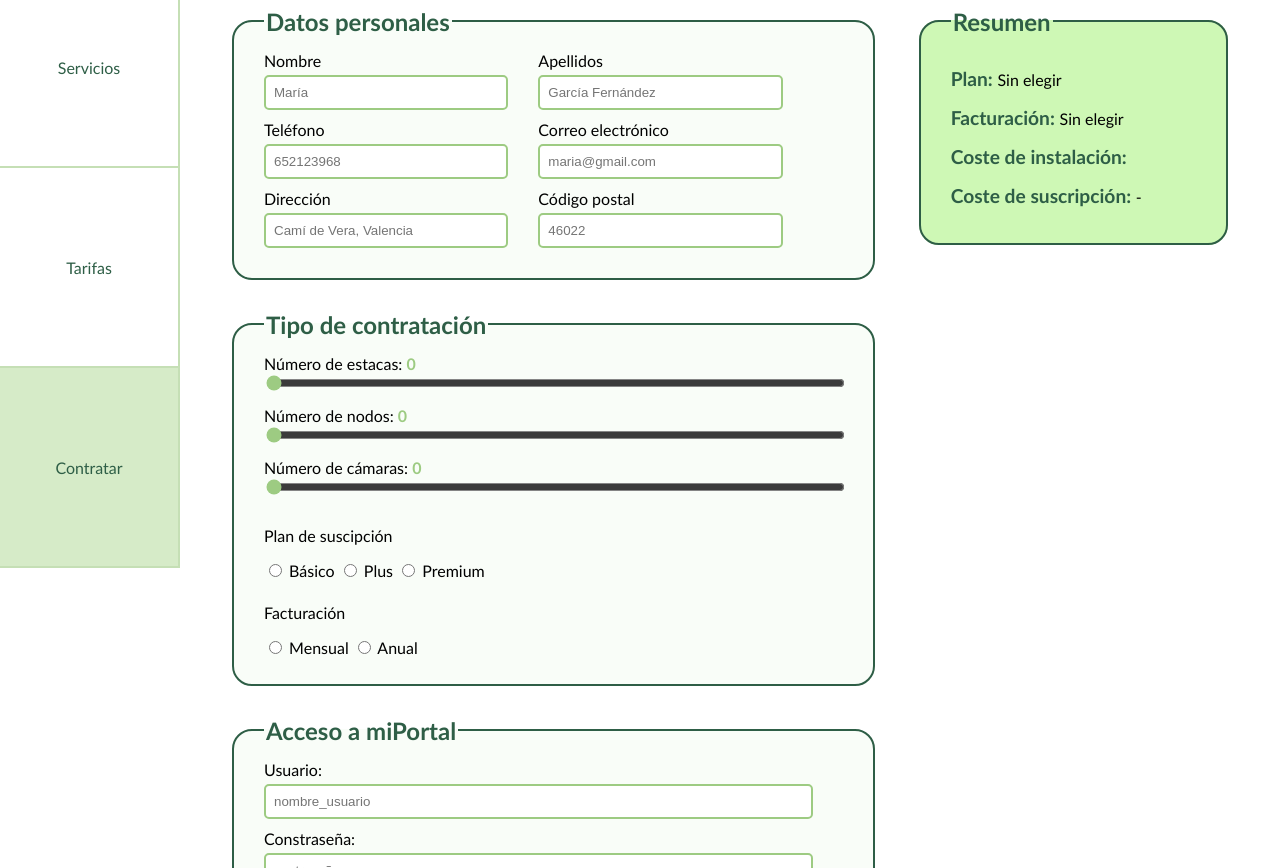
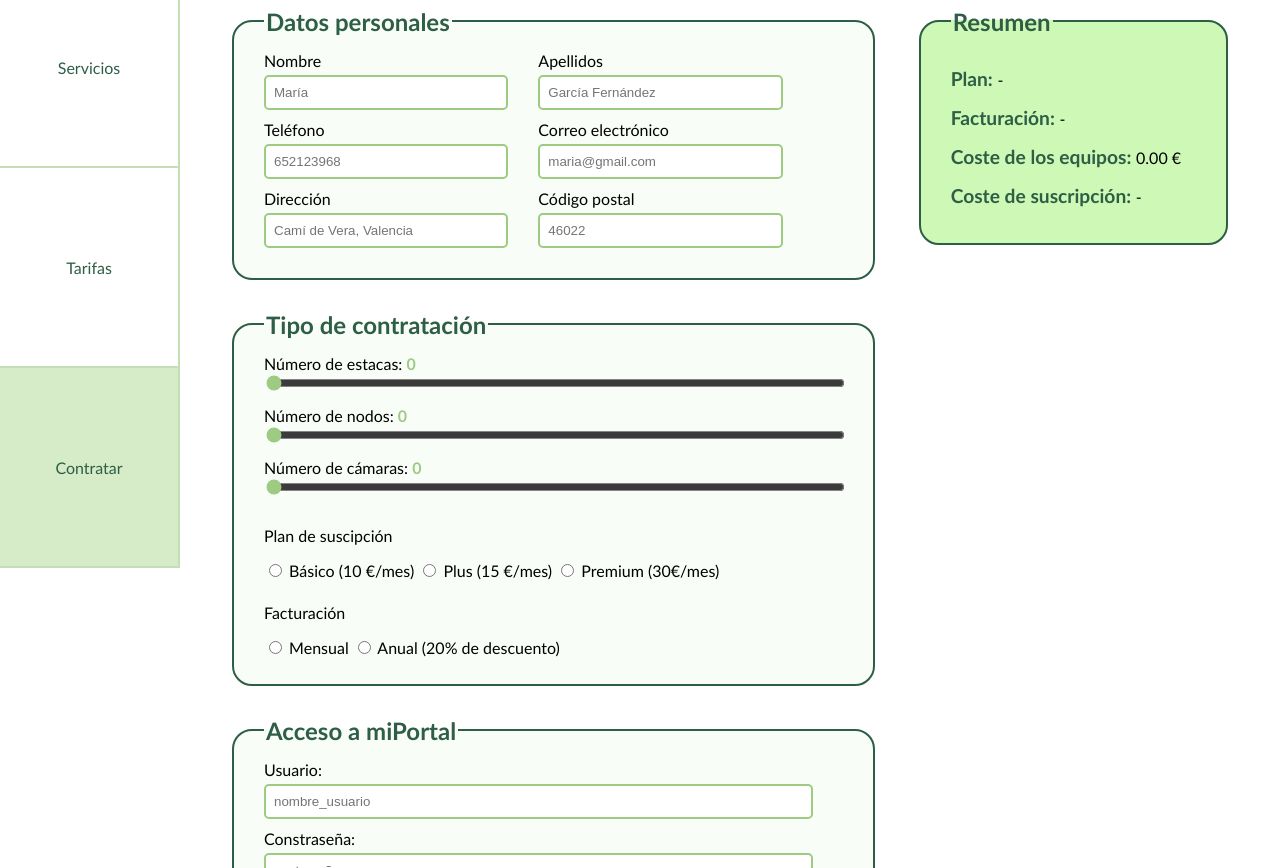
Before and after one commit to LuciaLopezRibera/trabajo-temer, a plain HTML site: page Belen/html/contratar.html in a window 1280 px wide. Shown: the part 232-1100 px from the top of the page. Drawn offline with Linux system fonts and the light colour scheme.

Commit message:
Resumen terminado

```diff
--- a/Belen/html/contratar.html
+++ b/Belen/html/contratar.html
@@ -76,17 +76,17 @@
 
               <p id="titSuscripcion">Plan de suscipción</p>
               <input type="radio" id="basico" name="suscripcion" value="basico">
-              <label for="basico">Básico</label>
+              <label for="basico">Básico (10 €/mes)</label>
               <input type="radio" id="plus" name="suscripcion" value="plus">
-              <label for="plus">Plus</label>
+              <label for="plus">Plus (15 €/mes)</label>
               <input type="radio" id="premium" name="suscripcion" value="premium">
-              <label for="premium">Premium</label>
+              <label for="premium">Premium (30€/mes)</label>
 
               <p id="titFacturacion">Facturación</p>
               <input type="radio" id="factmens" name="facturacion" value="mensual">
               <label for="factmens">Mensual</label>
               <input type="radio" id="factan" name="facturacion" value="anual">
-              <label for="factan">Anual</label>
+              <label for="factan">Anual (20% de descuento)</label>
             </fieldset>
 
             <!-- Usuario y contraseña-->
@@ -112,7 +112,7 @@
             <legend>Resumen</legend>
             <p><span class="sub-resumen">Plan: </span><span id="res-plan"></span></p>
             <p><span class="sub-resumen">Facturación: </span><span id="res-facturacion"></span></p>
-            <p><span class="sub-resumen">Coste de instalación: </span><span id="res-instalacion"></span></p>
+            <p><span class="sub-resumen">Coste de los equipos: </span><span id="res-equipos"></span><br><span class="descuento" id="res-descuento-equip"></span></p>
             <p><span class="sub-resumen">Coste de suscripción: </span><span id="res-suscripcion"></span><br><span class="descuento" id="res-descuento-suscr"></span></p>
             </fieldset>
             </div>
--- a/Belen/js/contratar.js
+++ b/Belen/js/contratar.js
@@ -70,16 +70,12 @@ formulario.addEventListener("submit", function(evento){
 
 // RESUMEN
 
-const precio_estaca=29.9;
-const precio_nodo=34.9;
-const precio_camara=20.9;
-
 formulario.addEventListener("input", actualizarResumen);
 
 function actualizarResumen(){
     // ACTUALIZO EL PLAN
     let plan = document.querySelector('input[name="suscripcion"]:checked');
-    let tipo_plan = "Sin elegir";
+    let tipo_plan = "-";
     let precio_plan = 0;
 
     // cuando se marque la casilla en el formulario, que se actualice
@@ -99,7 +95,7 @@ function actualizarResumen(){
 
     // ACTUALIZO FACTURACION
     let facturacion = document.querySelector('input[name="facturacion"]:checked');
-    let tipo_facturacion = "Sin elegir";
+    let tipo_facturacion = "-";
     let coste_suscripcion="-";
     let descuento_suscr="";
 
@@ -108,13 +104,13 @@ function actualizarResumen(){
         if (facturacion.value === "mensual") {
             tipo_facturacion = "Mensual";
             if (plan !== null) { // para que si no se ha marcado todavia el plan no se actualizo porque si no me va a salir 0
-                coste_suscripcion=precio_plan+ "€/mes";
+                coste_suscripcion=precio_plan+ " €/mes";
             }
         } else if (facturacion.value === "anual") {
             tipo_facturacion = "Anual";
             if (plan !== null) {
-                coste_suscripcion=precio_plan*12*0.8+ "€/año";
-                descuento_suscr="descuento de "+ precio_plan*0.2*12 + "€/año en la suscripción.";
+                coste_suscripcion=precio_plan*12*0.8+ " €/año";
+                descuento_suscr="descuento de "+ precio_plan*0.2*12 + " €/año en la suscripción.";
             }
         }
     }
@@ -125,12 +121,48 @@ function actualizarResumen(){
     // actualizo descuento
     document.getElementById("res-descuento-suscr").textContent =descuento_suscr;
 
-    // calculo el precio de las estacas, nodos y camaras
+    // CALCULO PRECIO DE LOS EQUIPOS
+    const precio_estaca=29.9;
+    const precio_nodo=34.9;
+    const precio_camara=20.9;
 
-    // actualizo el precio de la instalacion
+    let coste_estacas=0;
+    let coste_nodos=0;
+    let coste_camaras=0;
+    let est_gratis=0;
+    let nodos_gratis=0;
+    let cam_gratis=0;
+    let coste_equipos=0 + " €";
+    let descuento_equip="";
+    let i;
 
+    // coste estacas
+    for (i = 10; i <= estacas.value; i = i + 10) {// Cada vez que tenemos paquetes de 10, hay 2 estacas gratis
+        est_gratis = est_gratis + 2;
+    }
+    coste_estacas=(estacas.value-est_gratis)*precio_estaca;
 
+    // coste nodos
+    for (i = 10; i <= nodos.value; i = i + 10) {
+        nodos_gratis = nodos_gratis + 2;
+    }
+    coste_nodos=(nodos.value-nodos_gratis)*precio_nodo;
 
+    // coste camaras
+    for (i = 10; i <= camaras.value; i = i + 10) {
+        cam_gratis = cam_gratis + 2;
+    }
+    coste_camaras=(camaras.value-cam_gratis)*precio_camara;
+
+    // actualizo el precio de la instalacion y el descuento
+    if(cam_gratis!=0 || nodos_gratis!=0 || est_gratis!=0){//para que solo salga el mensaje si hay algun descuento
+        descuento_equip="descuento de "+ (est_gratis*precio_estaca+nodos_gratis*precio_nodo+cam_gratis*precio_camara).toFixed(2) + "€ en los equipos.";
+    }
+
+    coste_equipos=(coste_estacas+coste_camaras+coste_nodos).toFixed(2) + " €";
+
+    document.getElementById("res-equipos").textContent =coste_equipos;
+    document.getElementById("res-descuento-equip").textContent =descuento_equip;
 }
 
 actualizarResumen(); //para que nada más cargar la pagina salga relleno con el texto por defecto
```
